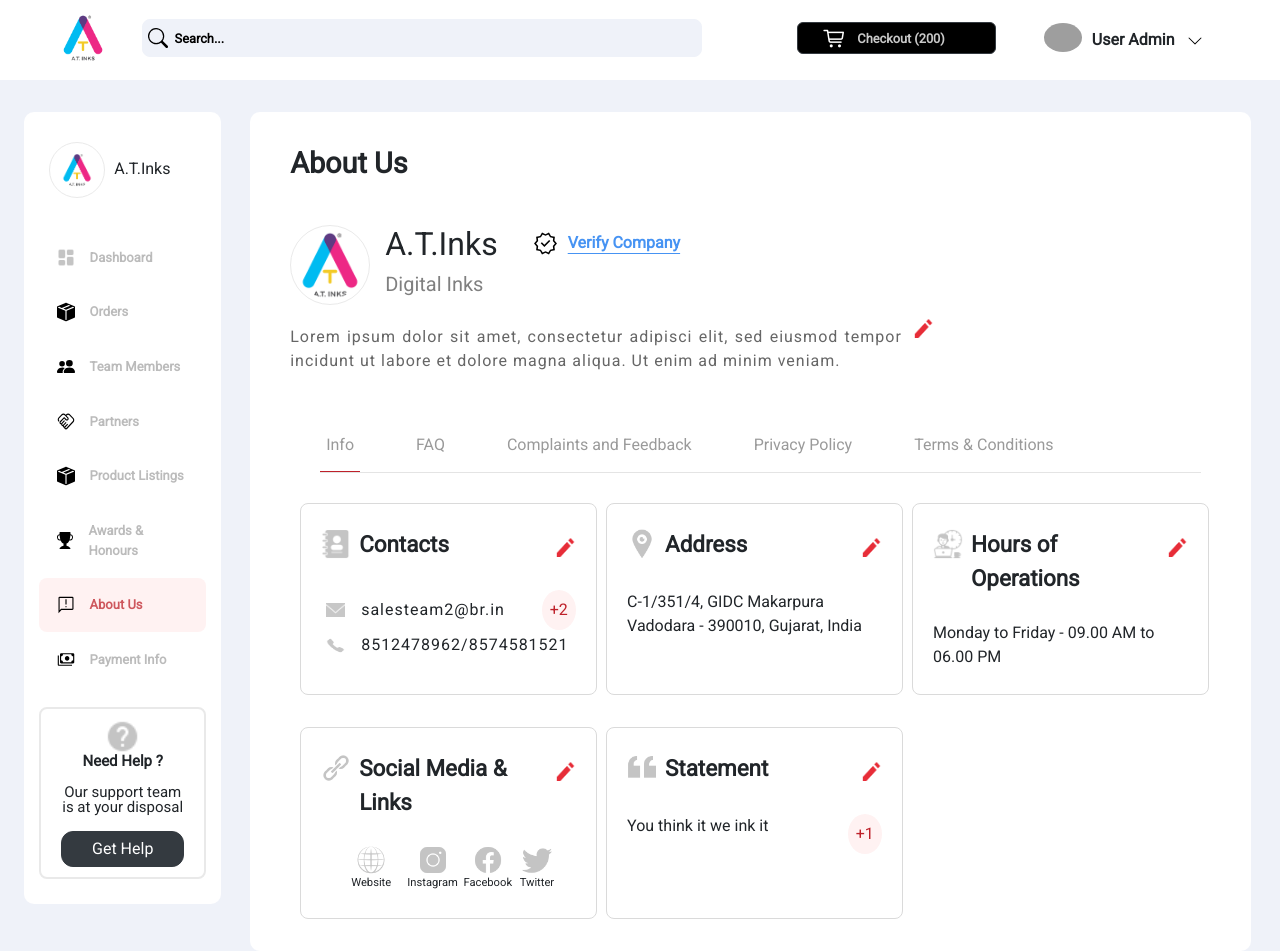
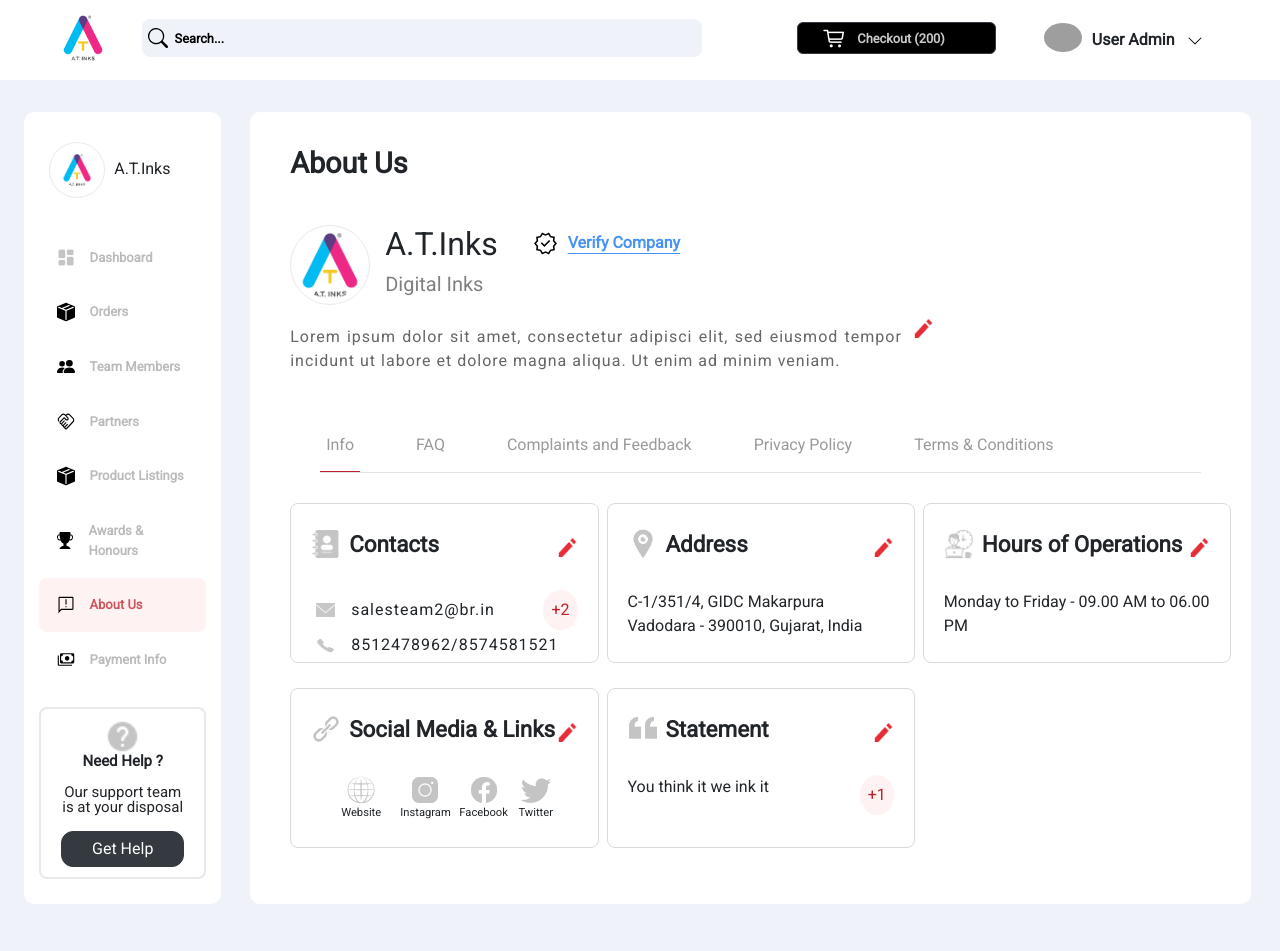
Before and after one commit to thatsmeamal-v-s/A-T-Links, a React (Create React App) app: page / in a window 1280 px wide. After the commit the page ends 904 px from the top, so only its background shows below. Built offline with nearby package versions, Linux system fonts and the light colour scheme; grey boxes are pictures that could not be loaded.

Commit message:
added grid property to cards

```diff
--- a/src/App.css
+++ b/src/App.css
@@ -4,10 +4,23 @@
   max-width: 100%;
 }
 
-.row {
-    margin-left: 10px;
-    margin-right: 4px;
-    padding: 0;
+.asd {
+  display: grid;
+  grid-template-columns: 1fr 1fr 1fr;
+  row-gap: 25px;
+  column-gap: 8px;
+}
+
+@media screen and (max-width: 1200px) {
+  .asd {
+    grid-template-columns: 1fr 1fr;
+  }
+}
+
+@media screen and (max-width: 950px) {
+  .asd {
+    grid-template-columns: 1fr;
+  }
 }
 
 .sidebar {
--- a/src/Components/Aboutus/AboutusCards/AboutusCards.css
+++ b/src/Components/Aboutus/AboutusCards/AboutusCards.css
@@ -1,24 +1,8 @@
-.column {
-  float: left;
-  width: 32%;
-  margin-right: 1%;
-}
-
-/* Responsive columns */
-@media screen and (max-width: 600px) {
-  .column {
-    width: 100%;
-    display: block;
-    margin-bottom: 20px;
-  }
-}
-
 .card {
-  height: 12em;
+  height: 10em;
   border: 1px solid #dadada;
   border-radius: 8px;
-  padding: 20px;
-  margin-bottom: 2em;
+  padding: 20px 20px 0 20px;
   overflow: auto;
 }
 
--- a/src/Components/Aboutus/AboutusCards/AboutusCards.js
+++ b/src/Components/Aboutus/AboutusCards/AboutusCards.js
@@ -1,24 +1,25 @@
-import React from 'react'
-import './AboutusCards.css'
-import ContactCard from './ContactCard/ContactCard'
-import AddressCard from './AddressCard/AddressCard'
-import OperationHoursCard from './OperationHoursCard/OperationHoursCard'
-import SocialMediaCard from './SocialMediaCard/SocialMediaCard'
-import StatementCard from './StatementCard/StatementCard'
+import React from "react";
+import "./AboutusCards.css";
+import ContactCard from "./ContactCard/ContactCard";
+import AddressCard from "./AddressCard/AddressCard";
+import OperationHoursCard from "./OperationHoursCard/OperationHoursCard";
+import SocialMediaCard from "./SocialMediaCard/SocialMediaCard";
+import StatementCard from "./StatementCard/StatementCard";
 
 const AboutusCards = (props) => {
   return (
-    <div className="row">
+    <div className="asd">
       <ContactCard
-        showPanel={props.showPanel} toggleShowPanel={props.toggleShowPanel}
+        showPanel={props.showPanel}
+        toggleShowPanel={props.toggleShowPanel}
         contactList={props.contactList}
       />
-      <AddressCard/>
-      <OperationHoursCard/>
-      <SocialMediaCard/>
-      <StatementCard/>
+      <AddressCard />
+      <OperationHoursCard />
+      <SocialMediaCard />
+      <StatementCard />
     </div>
-  )
-}
+  );
+};
 
-export default AboutusCards
+export default AboutusCards;
```
Lines whose indentation alone changed are shown as unchanged.
